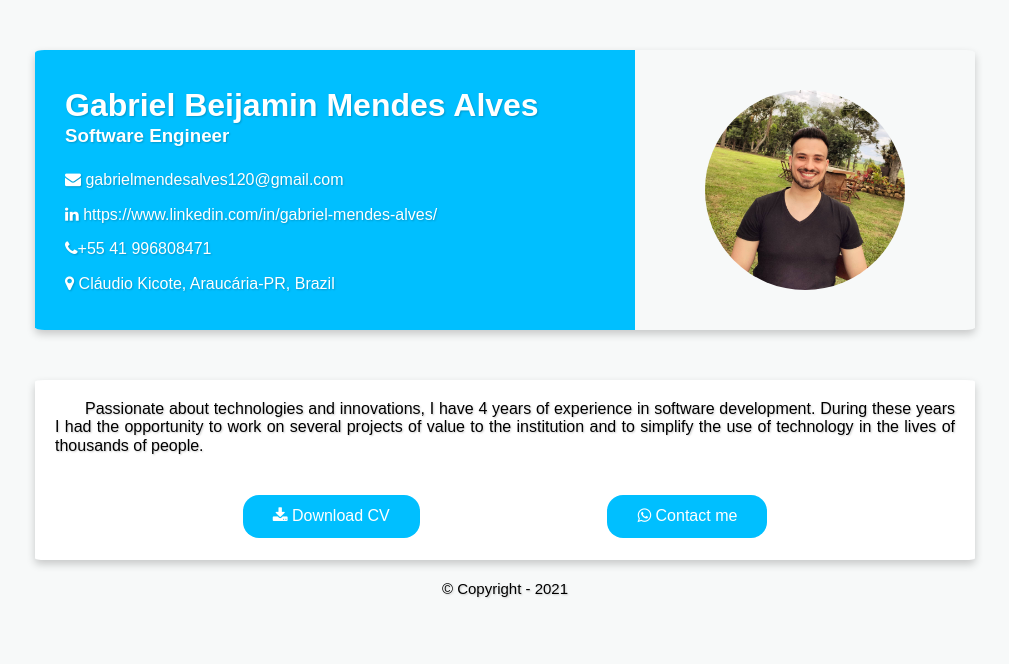
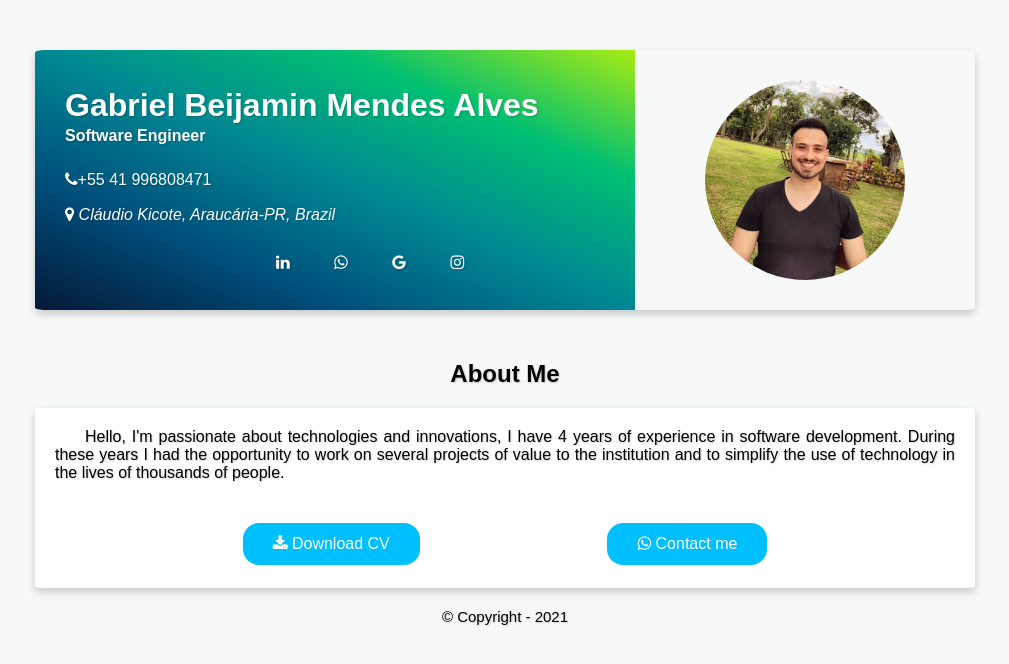
Before and after one commit to gamendesalves/gamendesalves.github.io, a plain HTML site: page index.html in a window 1280 px wide. Shown: the whole page, without its empty margins (135-1144 px from the left). Drawn offline with Linux system fonts and the light colour scheme.

Commit message:
Adjusting layout colors and positions

```diff
--- a/css/style.css
+++ b/css/style.css
@@ -13,7 +13,7 @@ body {
 }
 
 .content {
-  height: 280px;
+  height: 260px;
   width: 940px;
   background-color: #f7f9f9;
   margin: 50px auto;
@@ -24,10 +24,17 @@ body {
 }
 
 .sidebar-left {
-  height: 280px;
+  height: 260px;
   width: 600px;
   float: left;
-  background-color: #00bfff;
+  background-image: linear-gradient(
+    to right top,
+    #051937,
+    #004d7a,
+    #008793,
+    #00bf72,
+    #a8eb12
+  );
   color: #ffffff;
   padding-left: 30px;
   box-sizing: border-box;
@@ -46,7 +53,7 @@ body {
 .sidebar-right {
   float: right;
   margin: 0 auto;
-  padding: 40px 70px 50px 50px;
+  padding: 30px 70px 50px 50px;
 }
 
 .personal-informations {
@@ -91,6 +98,7 @@ body {
   width: 200px;
   border-radius: 50%;
   transition: 0.5s;
+  animation: animation-photo-myself 2s linear;
 }
 
 .myself:hover {
@@ -100,7 +108,52 @@ body {
 }
 
 .copyright {
-  text-align: center;
   font-size: 15px;
   margin: 20px 0;
 }
+
+.text-center {
+  text-align: center;
+}
+
+.social-icons {
+  list-style: none;
+  margin: 30px auto;
+}
+
+.social-icons a {
+  text-decoration: none;
+  color: #ffffff;
+}
+
+.social-icons ul {
+  display: inline;
+}
+
+@keyframes animation-photo-myself {
+  0% {
+    opacity: 0;
+    width: 0px;
+    height: 0px;
+  }
+  25% {
+    opacity: 0.2;
+    width: 50px;
+    height: 50px;
+  }
+  50% {
+    opacity: 0.5;
+    width: 100px;
+    height: 100px;
+  }
+  75% {
+    opacity: 0.7;
+    width: 150px;
+    height: 150px;
+  }
+  100% {
+    opacity: 1;
+    width: 200px;
+    height: 200px;
+  }
+}
--- a/index.html
+++ b/index.html
@@ -9,7 +9,7 @@
       rel="stylesheet"
       href="https://cdnjs.cloudflare.com/ajax/libs/font-awesome/4.7.0/css/font-awesome.min.css"
     />
-    <title>Welcome</title>
+    <title>Personal Website - Gabriel Beijamin Mendes Alves</title>
   </head>
   <body>
     <main>
@@ -18,22 +18,40 @@
           <section class="sidebar-left">
             <div class="sidebar-left-header">
               <h1>Gabriel Beijamin Mendes Alves</h1>
-              <h3>Software Engineer</h3>
+              <h4>Software Engineer</h4>
             </div>
             <div class="sidebar-left-content">
-              <p>
-                <i class="fa fa-envelope"></i>
-                gabrielmendesalves120@gmail.com
-              </p>
-              <p>
-                <i class="fa fa-linkedin"></i>
-                https://www.linkedin.com/in/gabriel-mendes-alves/
-              </p>
               <p><i class="fa fa-phone"></i>+55 41 996808471</p>
-              <p>
+              <address>
                 <i class="fa fa-map-marker"></i>
                 Cláudio Kicote, Araucária-PR, Brazil
-              </p>
+              </address>
+              <li class="social-icons text-center">
+                <ul>
+                  <a
+                    href="https://linkedin.com/in/gabriel-mendes-alves/"
+                    target="_blank"
+                    class="fa fa-linkedin"
+                  ></a>
+                </ul>
+                <ul>
+                  <a
+                    href="https://api.whatsapp.com/send?phone=5541996808471"
+                    target="_blank"
+                    class="fa fa-whatsapp"
+                  ></a>
+                </ul>
+                <ul>
+                  <a href="#" target="_blank" class="fa fa-google"></a>
+                </ul>
+                <ul>
+                  <a
+                    href="https://www.instagram.com/ogabrielmendes/"
+                    target="_blank"
+                    class="fa fa-instagram"
+                  ></a>
+                </ul>
+              </li>
             </div>
           </section>
           <section class="sidebar-right">
@@ -41,17 +59,18 @@
               <img
                 class="myself"
                 src="./images/myself.jpg"
-                alt="Phone myself"
+                alt="Photo from myself"
               />
             </div>
           </section>
         </div>
+        <h2 class="text-center">About Me</h2>
         <section>
           <div class="personal-informations">
             <p class="self-description">
-              Passionate about technologies and innovations, I have 4 years of
-              experience in software development. During these years I had the
-              opportunity to work on several projects of value to the
+              Hello, I'm passionate about technologies and innovations, I have 4
+              years of experience in software development. During these years I
+              had the opportunity to work on several projects of value to the
               institution and to simplify the use of technology in the lives of
               thousands of people.
             </p>
@@ -71,7 +90,7 @@
           </div>
         </section>
         <footer>
-          <p class="copyright">&copy; Copyright - 2021</p>
+          <p class="copyright text-center">&copy; Copyright - 2021</p>
         </footer>
       </div>
     </main>
```
